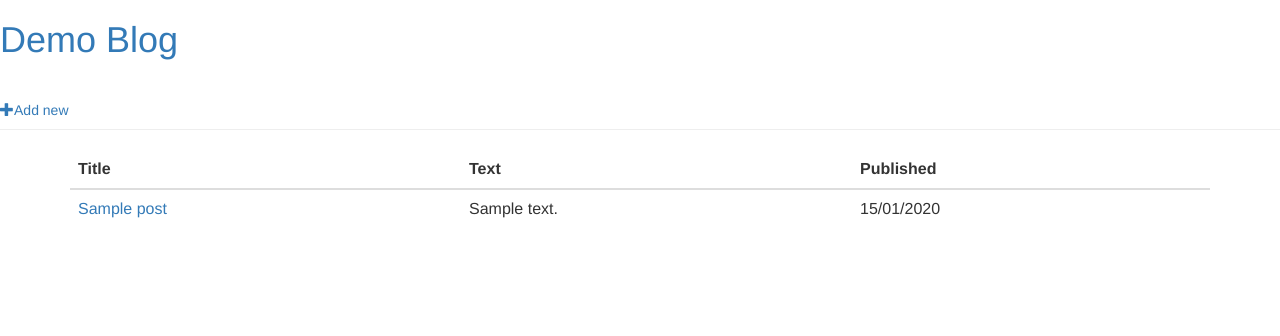
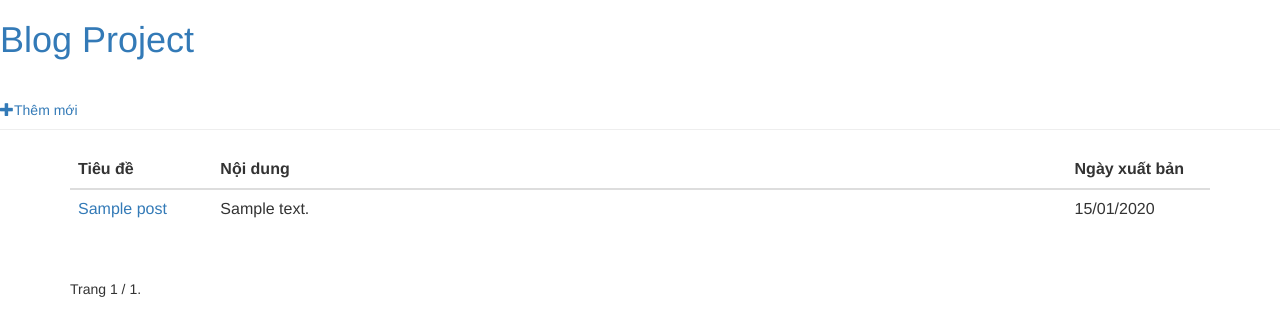
Before and after one commit to huyvodl/huyvh_app, a Django app: page / in a window 1280 px wide. Shown: the top 336 px of the page. Run offline with Django 3.2, Linux system fonts and the light colour scheme; tables that the repository leaves empty hold one stand-in row (values such as "Sample post"); some libraries are stand-ins or nearby versions.

Commit message:
huyvh add pagition

```diff
--- a/huyvh_app/blog/templates/blog/base.html
+++ b/huyvh_app/blog/templates/blog/base.html
@@ -1,15 +1,15 @@
 <html>
     <head>
-        <title>Demo blog</title>
+        <title>HuyVo Demo Django Frame Work 1.8</title>
         <link rel="stylesheet" href="//maxcdn.bootstrapcdn.com/bootstrap/3.2.0/css/bootstrap.min.css">
         <link rel="stylesheet" href="//maxcdn.bootstrapcdn.com/bootstrap/3.2.0/css/bootstrap-theme.min.css">
         <link href='//fonts.googleapis.com/css?family=Lobster&subset=latin,latin-ext' rel='stylesheet' type='text/css'>
        {#  <link rel="stylesheet" href="{% static "css/blog.css" %}"> #}
     </head>
     <body>
-    	<h1><a href="/">Demo Blog</a></h1>
+    	<h1><a href="/">Blog Project</a></h1>
         <div class="page-header">
-            <a href="{% url "post_new" %}" class="top-menu"><span class="glyphicon glyphicon-plus"> </span>Add new</a>
+            <a href="{% url "post_new" %}" class="top-menu"><span class="glyphicon glyphicon-plus"> </span>Thêm mới</a>
 
         </div>
         <div class="content container">
--- a/huyvh_app/blog/templates/blog/blog_list.html
+++ b/huyvh_app/blog/templates/blog/blog_list.html
@@ -4,14 +4,14 @@
            <table class="table table-hover">
             <thead>
            	<tr>
-           		<th>
-           		  Title
+           		<th class="col-sm-1">
+           		  Tiêu đề
            		</th>
-           		<th>
-           		  Text
+           		<th class="col-sm-6">
+           		  Nội dung
            		</th>
-           		<th>
-           		  Published
+           		<th class="col-sm-1">
+           		  Ngày xuất bản
            		</th>
            	</tr>
            	</thead>
@@ -29,10 +29,26 @@
            		 {{ post.published_date|date:"d/m/Y" }}
            		 </p>
            		</td>
-
            	</tr>
            	{% endfor %}
            	</tbody>
            </table>
+           <!-- phan trang-->
+            <div class="pagination">
+				    <span class="step-links">
+				        {% if posts.has_previous %}
+				            <a href="?page={{ posts.previous_page_number }}">Trước</a>
+				        {% endif %}
+
+				        <span class="current">
+				            Trang {{ posts.number }} / {{ posts.paginator.num_pages }}.
+				        </span>
+
+				        {% if posts.has_next %}
+				            <a href="?page={{ posts.next_page_number }}">Tiếp theo</a>
+				        {% endif %}
+				    </span>
+			</div>
+            <!-- ket thuc-->
            </div>
 {% endblock %}
--- a/huyvh_app/blog/templates/blog/post_detail.html
+++ b/huyvh_app/blog/templates/blog/post_detail.html
@@ -11,7 +11,7 @@
         <h1>{{ post.title }}</h1>
         <p>{{ post.text|linebreaks }}</p>
         <a class="btn btn-default" href="{% url "blog_list" %}">
-        Back
+        Quay lại
         </a>
     </div>
 {% endblock %}
--- a/huyvh_app/blog/templates/blog/post_edit.html
+++ b/huyvh_app/blog/templates/blog/post_edit.html
@@ -5,9 +5,9 @@
     <form method="POST" class="post-form">
        {% csrf_token %}
         {{ form.as_p }}
-        <button type="submit" class="save btn btn-default">Save</button>
+        <button type="submit" class="save btn btn-default">Lưu</button>
          <a class="btn btn-default" href="{% url "blog_list" %}">
-        Back
+        Quay lại
         </a>
     </form>
 {% endblock %}
--- a/huyvh_app/blog/views.py
+++ b/huyvh_app/blog/views.py
@@ -4,6 +4,7 @@ from django.http import HttpResponse
 from django.utils import timezone
 from .models import Post
 from .forms import PostForm
+from django.core.paginator import Paginator, EmptyPage, PageNotAnInteger
 # Create your views here.
 
 
@@ -29,6 +30,17 @@ def vote(request, question_id):
 def blog_list(request):
         # get all data to DB using view
     posts = Post.objects.all()
+    paginator = Paginator(posts, 10) # Show 10 contacts per page
+    page = request.GET.get('page')
+    try:
+        posts = paginator.page(page)
+    except PageNotAnInteger:
+        # If page is not an integer, deliver first page.
+        posts = paginator.page(1)
+    except EmptyPage:
+        # If page is out of range (e.g. 9999), deliver last page of results.
+        posts = paginator.page(paginator.num_pages)
+
     #posts =Post.objects.filter(published_date__lte=timezone.now()).order_by('published_date')
     context = {'posts': posts}
     return render(request, 'blog/blog_list.html', context)
```
